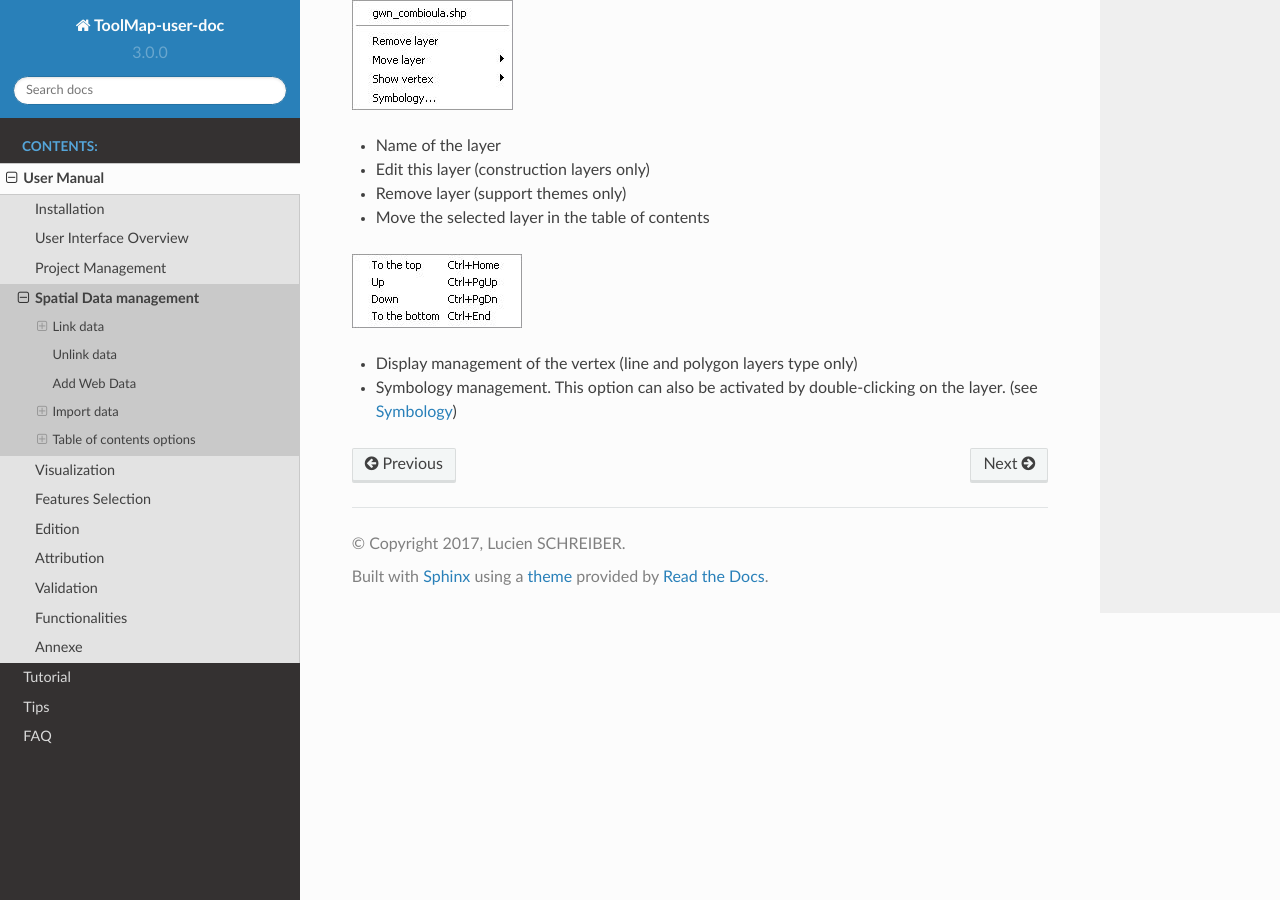
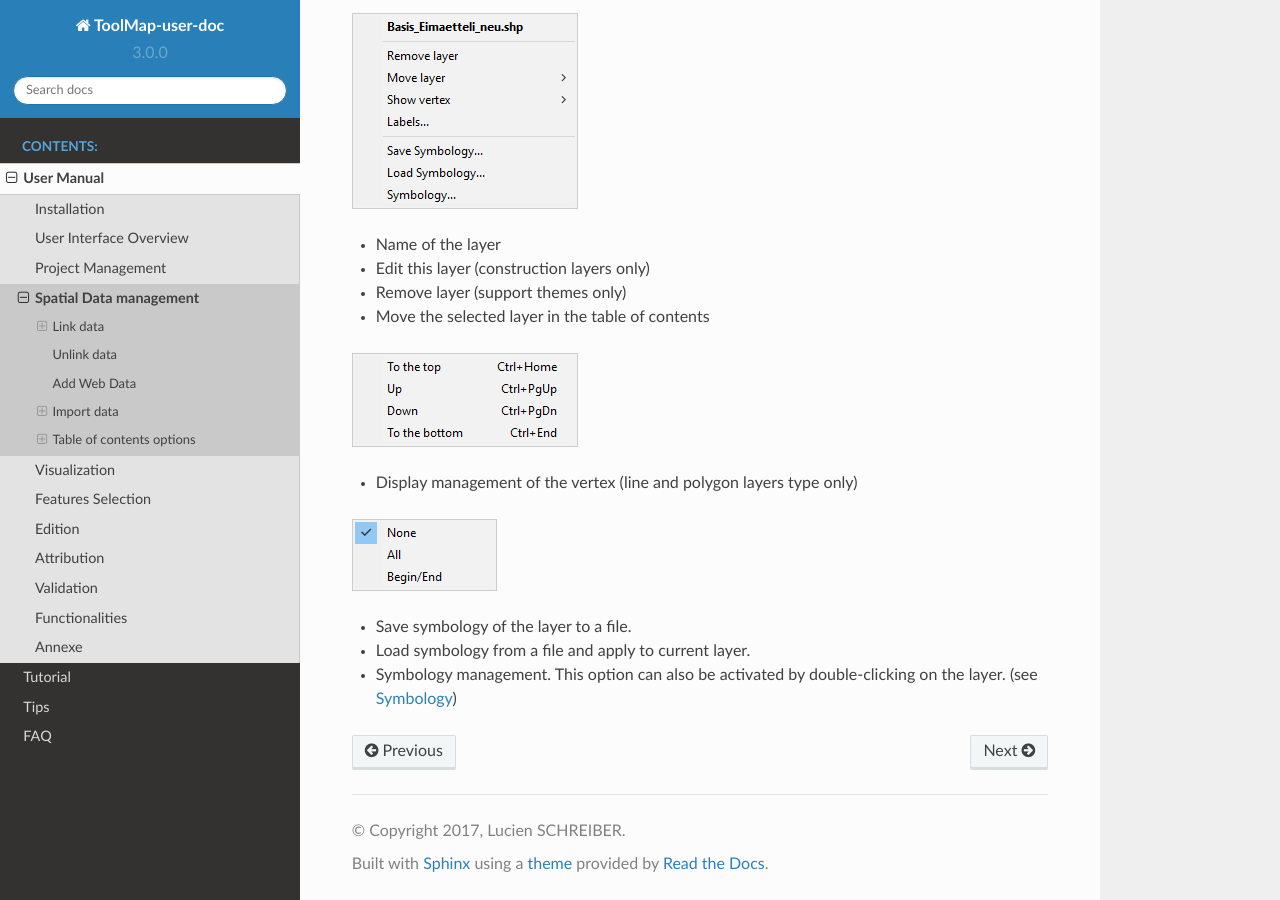
Before and after one commit to terranum-ch/ToolMap-user-doc, a Sphinx documentation site: the page built from doc/usermanual/datamanagement.rst, in a window 1280 px wide and 900 px high, scrolled down 9637 px. Built offline with Sphinx 7.4.7 and the Read the Docs theme 2.0.0, drawn with Linux system fonts in a browser that asks for light colours.

Commit message:
Updating symbology entries from the contextual menu.

```diff
--- a/doc/usermanual/datamanagement.rst
+++ b/doc/usermanual/datamanagement.rst
@@ -201,9 +201,14 @@ Support
 * Remove layer (support themes only)
 * Move the selected layer in the table of contents
 
-.. image:: img/pdm-tocmove.png
+.. image:: img/pdm-toc-move.png
 
 * Display management of the vertex (line and polygon layers type only)
+
+.. image:: img/pdm-toc-vertex.png
+
+* Save symbology of the layer to a file.
+* Load symbology from a file and apply to current layer.
 * Symbology management. This option can also be activated by double-clicking on the layer. (see :ref:`symbology`)
 
 
```
Also changed, not shown: doc/usermanual/img/pdm-toc-move.png (added), doc/usermanual/img/pdm-toc-vertex.png (added), doc/usermanual/img/pdm-toc.png, doc/usermanual/img/pdm-toc2.png, doc/usermanual/img/pdm-tocmove.png (deleted).
